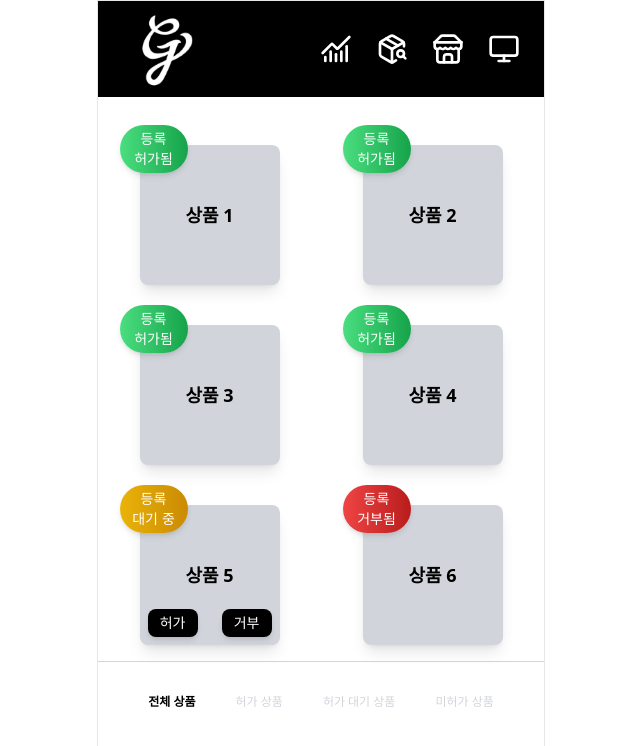
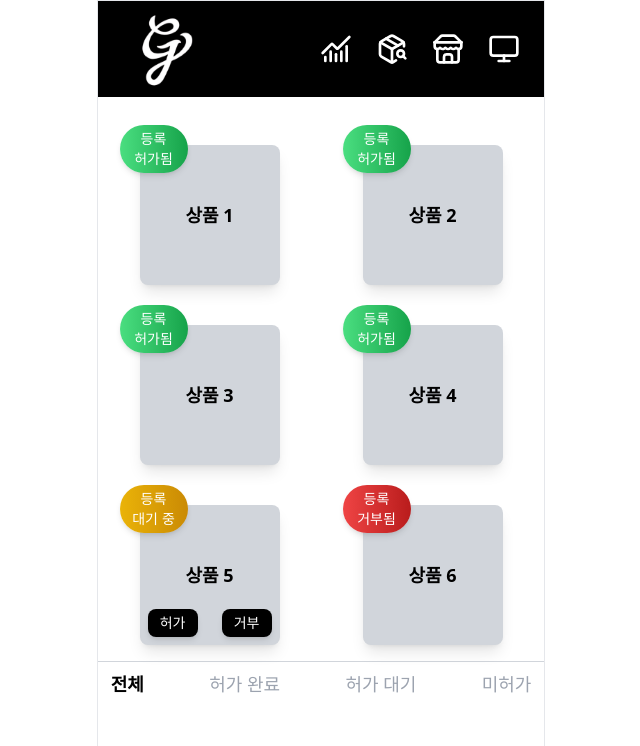
Before and after one commit to teamGrowup/fd_grow, a Next.js app in the folder src/app/admin/: page /product in a window 1280 px wide. Shown: the top 746 px of the page, without its empty margins (319-959 px from the left). Built offline with nearby package versions, Linux system fonts and the light colour scheme.

Commit message:
styles: admin footer

```diff
--- a/src/app/admin/src/components/FooterBar.tsx
+++ b/src/app/admin/src/components/FooterBar.tsx
@@ -7,42 +7,58 @@ interface FooterPropsType {
 }
 
 const FooterBar: React.FC<FooterPropsType> = ({ category }) => {
-  const [scope, setScope] = useState<string>("all"); //scope 변수를 부모 컴포넌트에서 활용 가능하게 해야 함
+  const [scope, setScope] = useState<string>("all"); // scope 변수를 부모 컴포넌트에서 활용 가능하게 해야 함
 
   const categoryName =
     category === "product" ? "상품" : category === "brand" ? "브랜드" : "";
 
   return (
     <footer className="border-t border-gray-300 mt-6">
-      <ul className="flex justify-center items-center gap-10 py-2 translate-y-6 font-sans">
+      <ul className="flex justify-between items-center gap-10 py-2 font-sans w-full flex-nowrap">
+        <li className="text-center flex-grow">
           <button
             type="button"
-          className="text-xs text-black font-bold"
+            className={`text-lg font-bold ${
+              scope === "all" ? "text-black" : "text-gray-400"
+            } hover:text-black w-full`}
             onClick={() => setScope("all")}
           >
-          전체 {categoryName}
+            전체
           </button>
+        </li>
+        <li className="text-center flex-grow">
           <button
             type="button"
-          className="text-xs text-gray-300"
+            className={`text-lg ${
+              scope === "true" ? "text-black" : "text-gray-400"
+            } hover:text-black w-full`}
             onClick={() => setScope("true")}
           >
-          허가 {categoryName}
+            허가 완료
           </button>
+        </li>
+        <li className="text-center flex-grow">
           <button
             type="button"
-          className="text-xs text-gray-300"
+            className={`text-lg ${
+              scope === "wait" ? "text-black" : "text-gray-400"
+            } hover:text-black w-full`}
             onClick={() => setScope("wait")}
           >
-          허가 대기 {categoryName}
+            허가 대기
           </button>
+        </li>
+        <li className="text-center flex-grow">
           <button
             type="button"
-          className="text-xs text-gray-300"
+            className={`text-lg ${
+              scope === "false" ? "text-black" : "text-gray-400"
+            } hover:text-black w-full`}
             onClick={() => setScope("false")}
           >
-          미허가 {categoryName}
+            미허가
           </button>
+        </li>
       </ul>
     </footer>
   );
```
Lines whose indentation alone changed are shown as unchanged.
